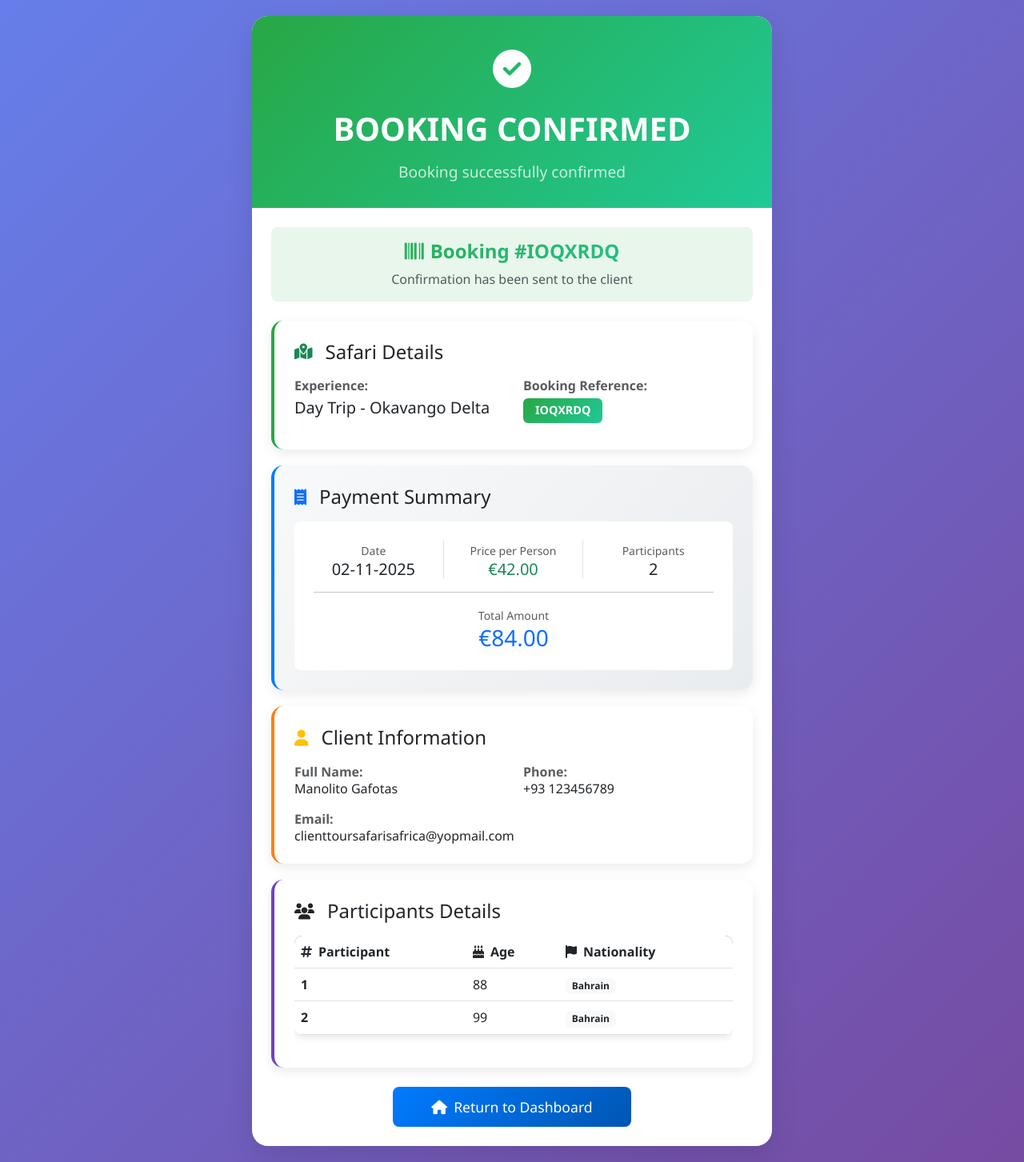
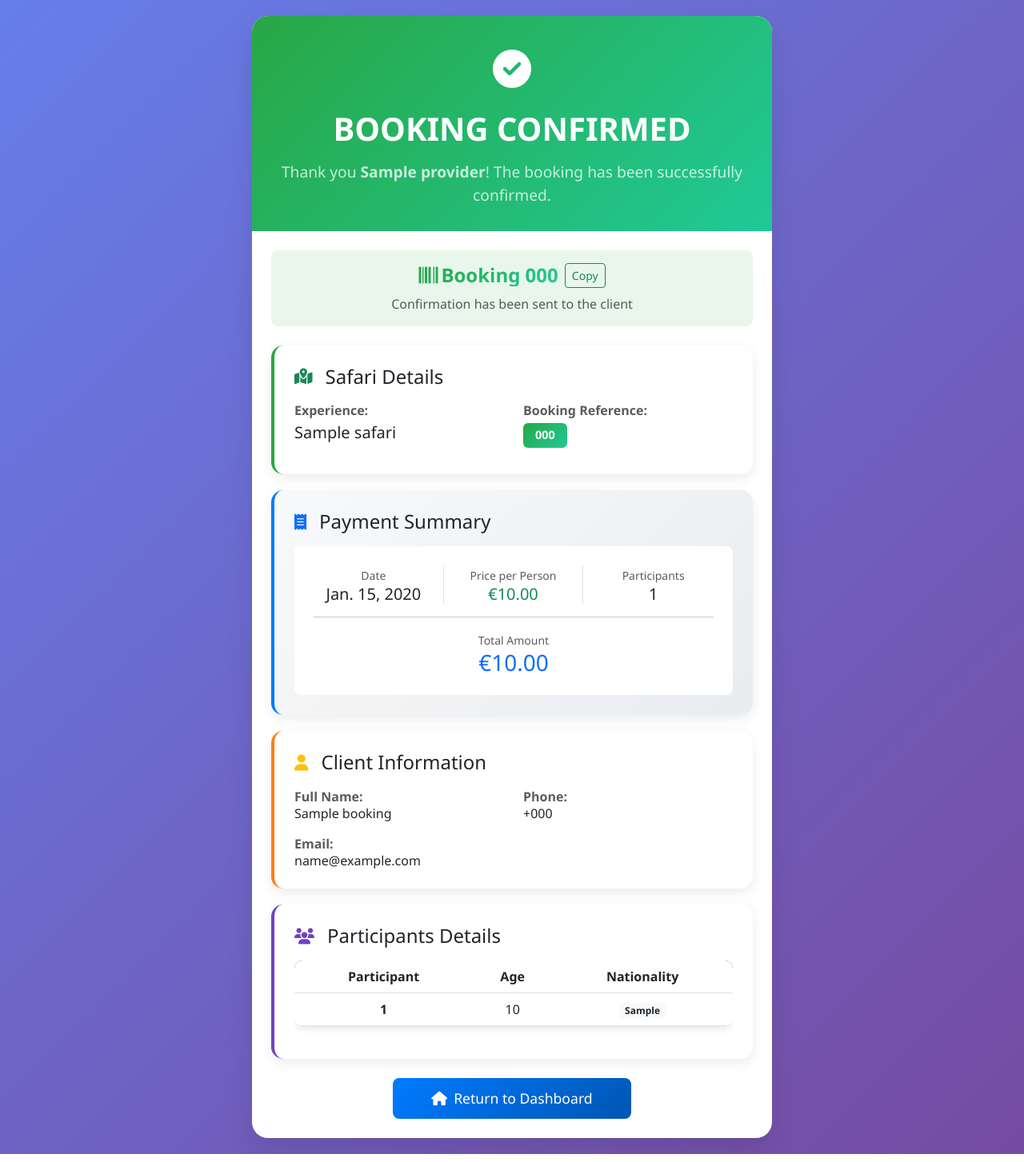
Before and after one commit to pedrotenza/toursafariafrica.com, a Django app: page /booking/confirmed/000/ in a window 1280 px wide. Shown: the whole page at 80% size. Run offline with Django 5.2, Linux system fonts and the light colour scheme; tables that the repository leaves empty hold one stand-in row (values such as "Sample post").

Commit message:
Adjusts in Booking confirmed

```diff
--- a/root/app/templates/app/booking_confirmed.html
+++ b/root/app/templates/app/booking_confirmed.html
@@ -3,7 +3,7 @@
 <head>
     <meta charset="UTF-8">
     <meta name="viewport" content="width=device-width, initial-scale=1.0">
-    <title>Booking Confirmed - IOQXRDQ</title>
+    <title>Booking Confirmed - {{ booking.booking_number }}</title>
     <link href="https://cdn.jsdelivr.net/npm/bootstrap@5.3.0/dist/css/bootstrap.min.css" rel="stylesheet">
     <link rel="stylesheet" href="https://cdnjs.cloudflare.com/ajax/libs/font-awesome/6.4.0/css/all.min.css">
     <style>
@@ -17,97 +17,52 @@
             margin: 0;
             font-family: 'Segoe UI', Tahoma, Geneva, Verdana, sans-serif;
         }
-        .confirmation-card {
-            width: 100%;
-            max-width: 650px;
-        }
-        .card {
-            border: none;
-            border-radius: 20px;
-            box-shadow: 0 15px 35px rgba(0, 0, 0, 0.1);
-            overflow: hidden;
-        }
-        .card-header {
-            background: linear-gradient(135deg, #28a745, #20c997);
-            border-bottom: none;
-            padding: 30px;
-        }
-        .confirmation-icon {
-            font-size: 3rem;
-            margin-bottom: 15px;
-        }
-        .section-card {
-            background: white;
-            border-radius: 15px;
-            padding: 25px;
-            margin-bottom: 20px;
-            box-shadow: 0 5px 15px rgba(0, 0, 0, 0.08);
-            border-left: 4px solid #28a745;
-        }
-        .invoice-card {
-            background: linear-gradient(135deg, #f8f9fa, #e9ecef);
-            border-left: 4px solid #007bff;
-        }
-        .client-card {
-            border-left: 4px solid #fd7e14;
-        }
-        .participants-card {
-            border-left: 4px solid #6f42c1;
-        }
-        .btn-primary {
-            background: linear-gradient(135deg, #007bff, #0056b3);
-            border: none;
-            padding: 12px 30px;
-            font-size: 1.1rem;
-            transition: all 0.3s ease;
-        }
-        .btn-primary:hover {
-            transform: translateY(-2px);
-            box-shadow: 0 5px 15px rgba(0, 123, 255, 0.4);
-        }
-        .table-custom {
-            border-radius: 10px;
-            overflow: hidden;
-            box-shadow: 0 3px 10px rgba(0, 0, 0, 0.1);
-        }
-        .table-custom thead {
-            background: linear-gradient(135deg, #6f42c1, #5a2d9c);
-            color: white;
-        }
-        .badge-success {
-            background: linear-gradient(135deg, #28a745, #20c997);
-            padding: 8px 15px;
-            font-size: 0.9rem;
-        }
-        .text-gradient {
-            background: linear-gradient(135deg, #28a745, #20c997);
-            -webkit-background-clip: text;
-            -webkit-text-fill-color: transparent;
-            font-weight: 700;
-        }
+        .confirmation-card { width: 100%; max-width: 650px; }
+        .card { border: none; border-radius: 20px; box-shadow: 0 15px 35px rgba(0, 0, 0, 0.1); overflow: hidden; }
+        .card-header { background: linear-gradient(135deg, #28a745, #20c997); border-bottom: none; padding: 30px; }
+        .confirmation-icon { font-size: 3rem; margin-bottom: 15px; animation: bounce 1s ease; }
+        @keyframes bounce { 0% {transform: scale(0.8);} 50% {transform: scale(1.2);} 70% {transform: scale(0.9);} 100% {transform: scale(1);} }
+        .section-card { background: white; border-radius: 15px; padding: 25px; margin-bottom: 20px; box-shadow: 0 5px 15px rgba(0,0,0,0.08); border-left: 4px solid #28a745; }
+        .invoice-card { border-left: 4px solid #007bff; background: linear-gradient(135deg, #f8f9fa, #e9ecef); }
+        .client-card { border-left: 4px solid #fd7e14; }
+        .participants-card { border-left: 4px solid #6f42c1; }
+        .btn-primary { background: linear-gradient(135deg, #007bff, #0056b3); border: none; padding: 12px 30px; font-size: 1.1rem; transition: all 0.3s ease; position: relative; overflow: hidden; }
+        .btn-primary:hover { transform: translateY(-3px) scale(1.02); box-shadow: 0 8px 20px rgba(0,123,255,0.4); }
+        .btn-primary:after { content: ''; position: absolute; width: 0; height: 100%; top: 0; left: 0; background: rgba(255,255,255,0.15); transition: width 0.3s; z-index:0; }
+        .btn-primary:hover:after { width:100%; }
+        .table-custom { border-radius: 10px; overflow: hidden; box-shadow: 0 3px 10px rgba(0,0,0,0.1); }
+        .table-custom thead { background: linear-gradient(135deg, #6f42c1, #5a2d9c); color: white; }
+        .badge-success { background: linear-gradient(135deg, #28a745, #20c997); padding: 8px 15px; font-size: 0.9rem; }
+        .text-gradient { background: linear-gradient(135deg, #28a745, #20c997); -webkit-background-clip: text; -webkit-text-fill-color: transparent; font-weight:700; }
+        .text-purple { color: #6f42c1 !important; }
+        .table-custom tbody tr:nth-child(even) { background-color:#f8f9fa; }
+        .table-custom tbody tr:hover { background-color: rgba(111,66,193,0.1); }
     </style>
 </head>
 <body>
     <div class="confirmation-card">
         <div class="card">
             <div class="card-header text-center text-white">
-                <div class="confirmation-icon">
-                    <i class="fas fa-check-circle"></i>
-                </div>
-                <h1 class="mb-3" style="font-size: 2.5rem; font-weight: 700;">BOOKING CONFIRMED</h1>
-                <p class="mb-0 opacity-75" style="font-size: 1.2rem;">Booking successfully confirmed</p>
+                <div class="confirmation-icon"><i class="fas fa-check-circle"></i></div>
+                <h1 class="mb-3" style="font-size:2.5rem;font-weight:700;">BOOKING CONFIRMED</h1>
+                <p class="mb-0 opacity-75" style="font-size:1.2rem;">
+                    Thank you <strong>{{ booking.safari.provider.name }}</strong>! The booking has been successfully confirmed.
+                </p>
             </div>
 
             <div class="card-body p-4">
-                <!-- Header Alert -->
-                <div class="alert alert-success border-0 rounded-3 text-center mb-4" style="background: rgba(40, 167, 69, 0.1);">
-                    <h4 class="alert-heading mb-2 text-gradient">
-                        <i class="fas fa-barcode me-2"></i>Booking #IOQXRDQ
-                    </h4>
+                <!-- Booking Info -->
+                <div class="alert alert-success border-0 rounded-3 text-center mb-4" style="background: rgba(40,167,69,0.1);">
+                    <div class="d-flex justify-content-center align-items-center mb-2">
+                        <h4 class="alert-heading mb-0 text-gradient me-2">
+                            <i class="fas fa-barcode me-1"></i>Booking {{ booking.booking_number }}
+                        </h4>
+                        <button class="btn btn-outline-success btn-sm" onclick="copyBookingNumber()">Copy</button>
+                    </div>
                     <p class="mb-0 text-muted">Confirmation has been sent to the client</p>
                 </div>
 
-                <!-- Safari Info -->
+                <!-- Safari Details -->
                 <div class="section-card">
                     <div class="d-flex align-items-center mb-3">
                         <i class="fas fa-map-marked-alt fa-lg text-success me-3"></i>
@@ -116,16 +71,16 @@
                     <div class="row">
                         <div class="col-md-6">
                             <strong class="text-muted">Experience:</strong>
-                            <h5 class="mt-1 text-dark">Day Trip - Okavango Delta</h5>
+                            <h5 class="mt-1 text-dark">{{ booking.safari.name }}</h5>
                         </div>
                         <div class="col-md-6">
                             <strong class="text-muted">Booking Reference:</strong>
-                            <h5 class="mt-1"><span class="badge badge-success">IOQXRDQ</span></h5>
+                            <h5 class="mt-1"><span class="badge badge-success">{{ booking.booking_number }}</span></h5>
                         </div>
                     </div>
                 </div>
 
-                <!-- Invoice Section -->
+                <!-- Payment Summary -->
                 <div class="section-card invoice-card">
                     <div class="d-flex align-items-center mb-3">
                         <i class="fas fa-receipt fa-lg text-primary me-3"></i>
@@ -135,21 +90,21 @@
                         <div class="row text-center">
                             <div class="col-md-4 border-end">
                                 <small class="text-muted">Date</small>
-                                <h5 class="mb-0">02-11-2025</h5>
+                                <h5 class="mb-0">{{ booking.date }}</h5>
                             </div>
                             <div class="col-md-4 border-end">
                                 <small class="text-muted">Price per Person</small>
-                                <h5 class="mb-0 text-success">€42.00</h5>
+                                <h5 class="mb-0 text-success">€{{ booking.safari.client_price }}</h5>
                             </div>
                             <div class="col-md-4">
                                 <small class="text-muted">Participants</small>
-                                <h5 class="mb-0">2</h5>
+                                <h5 class="mb-0">{{ booking.number_of_people }}</h5>
                             </div>
                         </div>
                         <hr>
                         <div class="text-center">
                             <small class="text-muted">Total Amount</small>
-                            <h3 class="mb-0 text-primary">€84.00</h3>
+                            <h3 class="mb-0 text-primary">€{{ total_client_amount }}</h3>
                         </div>
                     </div>
                 </div>
@@ -163,45 +118,42 @@
                     <div class="row">
                         <div class="col-md-6 mb-3">
                             <strong class="text-muted">Full Name:</strong>
-                            <p class="mb-0 h6">Manolito Gafotas</p>
+                            <p class="mb-0 h6">{{ booking.client_full_name }}</p>
                         </div>
                         <div class="col-md-6 mb-3">
                             <strong class="text-muted">Phone:</strong>
-                            <p class="mb-0 h6">+93 123456789</p>
+                            <p class="mb-0 h6">{{ booking.client_phone }}</p>
                         </div>
                         <div class="col-12">
                             <strong class="text-muted">Email:</strong>
-                            <p class="mb-0 h6">clienttoursafarisafrica@yopmail.com</p>
+                            <p class="mb-0 h6">{{ booking.client_email }}</p>
                         </div>
                     </div>
                 </div>
 
-                <!-- Participants Details -->
+                <!-- Participants -->
                 <div class="section-card participants-card">
                     <div class="d-flex align-items-center mb-3">
                         <i class="fas fa-users fa-lg text-purple me-3"></i>
                         <h4 class="mb-0">Participants Details</h4>
                     </div>
                     <div class="table-responsive">
-                        <table class="table table-custom table-hover">
+                        <table class="table table-custom table-hover text-center">
                             <thead>
                                 <tr>
-                                    <th><i class="fas fa-hashtag me-2"></i>Participant</th>
-                                    <th><i class="fas fa-birthday-cake me-2"></i>Age</th>
-                                    <th><i class="fas fa-flag me-2"></i>Nationality</th>
+                                    <th>Participant</th>
+                                    <th>Age</th>
+                                    <th>Nationality</th>
                                 </tr>
                             </thead>
                             <tbody>
+                                {% for participant in participants %}
                                 <tr>
-                                    <td><strong>1</strong></td>
-                                    <td>88</td>
-                                    <td><span class="badge bg-light text-dark">Bahrain</span></td>
+                                    <td><strong>{{ forloop.counter }}</strong></td>
+                                    <td>{{ participant.age }}</td>
+                                    <td><span class="badge bg-light text-dark">{{ participant.nationality }}</span></td>
                                 </tr>
-                                <tr>
-                                    <td><strong>2</strong></td>
-                                    <td>99</td>
-                                    <td><span class="badge bg-light text-dark">Bahrain</span></td>
-                                </tr>
+                                {% endfor %}
                             </tbody>
                         </table>
                     </div>
@@ -213,24 +165,18 @@
                         <i class="fas fa-home me-2"></i>Return to Dashboard
                     </a>
                 </div>
-
-                <!-- SUPPRIMER LA SECTION DES MESSAGES EN ESPAGNOL -->
-                <!--
-                {% if messages %}
-                <div class="mt-4">
-                    {% for message in messages %}
-                    <div class="alert alert-{% if message.tags == 'error' %}danger{% else %}{{ message.tags }}{% endif %} alert-dismissible fade show rounded-3">
-                        <i class="fas fa-info-circle me-2"></i>{{ message }}
-                        <button type="button" class="btn-close" data-bs-dismiss="alert"></button>
-                    </div>
-                    {% endfor %}
-                </div>
-                {% endif %}
-                -->
             </div>
         </div>
     </div>
 
+    <script>
+        function copyBookingNumber() {
+            const bookingNumber = "{{ booking.booking_number }}";
+            navigator.clipboard.writeText(bookingNumber)
+                .then(() => { alert("Booking number copied: " + bookingNumber); })
+                .catch(err => { console.error("Failed to copy: ", err); });
+        }
+    </script>
     <script src="https://cdn.jsdelivr.net/npm/bootstrap@5.3.0/dist/js/bootstrap.bundle.min.js"></script>
 </body>
 </html>
```
Also changed, not shown: root/app/models.py (+27 -29 lines), root/app/migrations/0008_alter_booking_client_acceptance_text_and_more.py (added), root/app/views.py (line endings or trailing spaces).
